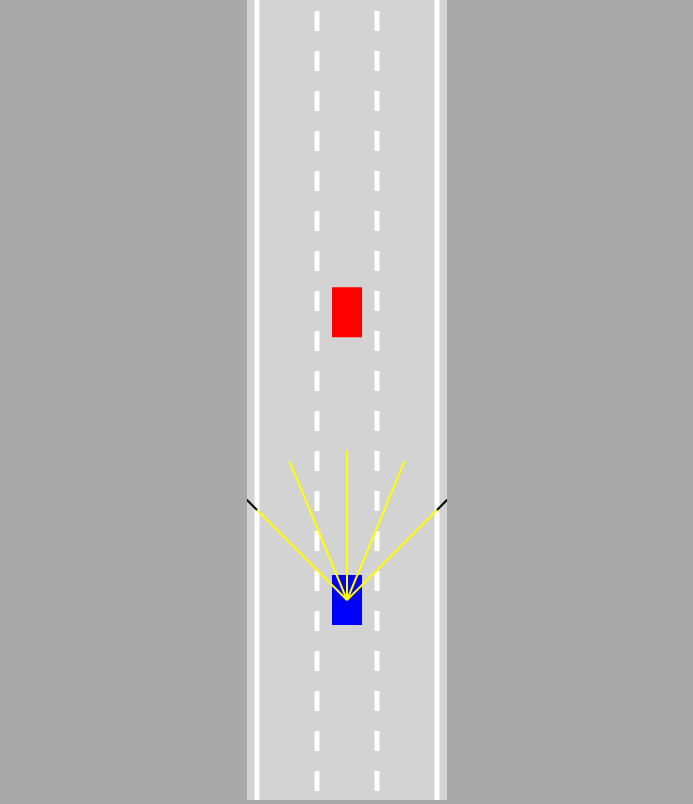
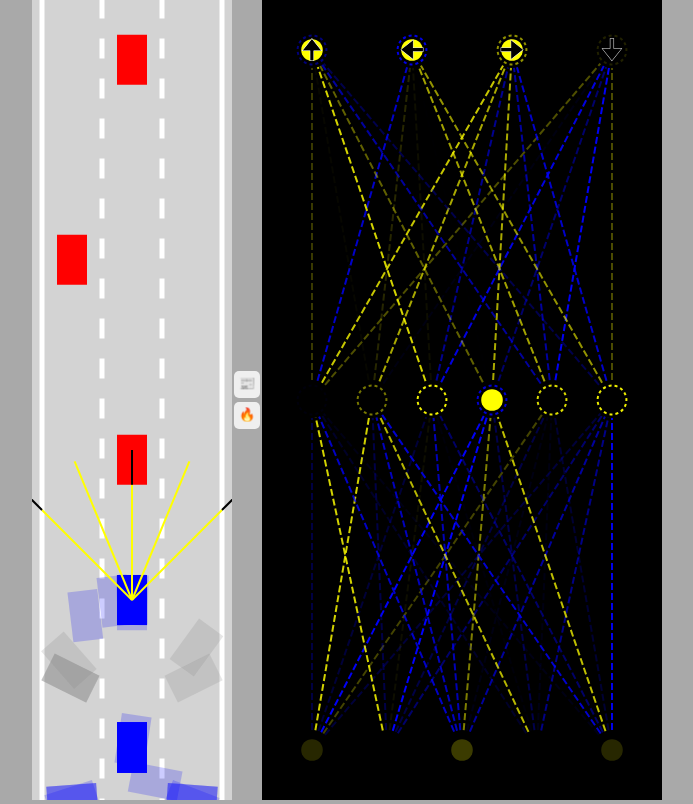
Before and after one commit to shashankbhosagi/selfdriving-car-simulation, a plain HTML site: page index.html in a window 1280 px wide. Shown: the whole page, without its empty margins (293-986 px from the left). Drawn offline with Linux system fonts and the light colour scheme; animation ran at ten frames a second.

Commit message:
Neural network complete you can save and delete the bestCar

```diff
--- a/car.js
+++ b/car.js
@@ -34,8 +34,6 @@ class Car {
       );
 
       const outputs = NeuralNetwork.feedForward(offsets, this.brain);
-
-      console.log(outputs);
 
       if (this.useBrain) {
         this.controls.forward = outputs[0];
@@ -126,12 +124,13 @@ class Car {
     this.y -= Math.cos(this.angle) * this.speed;
   }
 
-  draw(ctx, color) {
+  draw(ctx, color, drawSensor = false) {
     if (this.damaged) {
       ctx.fillStyle = "gray";
     } else {
       ctx.fillStyle = color;
     }
+
     ctx.beginPath();
     ctx.moveTo(this.polygon[0].x, this.polygon[0].y);
 
@@ -139,7 +138,7 @@ class Car {
       ctx.lineTo(this.polygon[i].x, this.polygon[i].y);
     }
     ctx.fill();
-    if (this.sensor) {
+    if (this.sensor && drawSensor) {
       this.sensor.draw(ctx);
     }
   }
--- a/index.html
+++ b/index.html
@@ -4,8 +4,14 @@
   <link rel="stylesheet" href="./styles.css" />
 </head>
 <body>
-  <canvas id="myCanvas"></canvas>
+  <canvas id="carCanvas"></canvas>
+  <div id="verticalButtons">
+    <button onclick="save()">📰</button>
+    <button onclick="discard()">🔥</button>
+  </div>
+  <canvas id="networkCanvas"></canvas>
   <script src="./network.js"></script>
+  <script src="./visualizer.js"></script>
   <script src="./sensor.js"></script>
   <script src="./utils.js"></script>
   <script src="./road.js"></script>
--- a/main.js
+++ b/main.js
@@ -1,34 +1,84 @@
-const canvas = document.getElementById("myCanvas");
+const carCanvas = document.getElementById("carCanvas");
 //? Why below line commented ?? Read learning number 1 from learnings.txt
 // canvas.height = window.innerHeight;
-canvas.width = 200;
+carCanvas.width = 200;
+const networkCanvas = document.getElementById("networkCanvas");
+networkCanvas.width = 400;
 
 // COntect to handel everything with car
-const ctx = canvas.getContext("2d");
-const road = new Road(canvas.width / 2, canvas.width * 0.9);
+const carCtx = carCanvas.getContext("2d");
+const networkCtx = networkCanvas.getContext("2d");
+const road = new Road(carCanvas.width / 2, carCanvas.width * 0.9);
 // const car = new Car(road.getLaneCenter(1), 100, 30, 50, "KEYS");
-const car = new Car(road.getLaneCenter(1), 100, 30, 50, "AI");
-const traffic = [new Car(road.getLaneCenter(1), -100, 30, 50, "DUMMY", 2)];
+// const car = new Car(road.getLaneCenter(1), 100, 30, 50, "AI");
+
+const N = 100;
+const cars = generateCars(N);
+let bestCar = cars[0];
+
+if (localStorage.getItem("bestBrain")) {
+  bestCar.brain = JSON.parse(localStorage.getItem("bestBrain"));
+}
+
+const traffic = [
+  new Car(road.getLaneCenter(1), -100, 30, 50, "DUMMY", 2),
+  new Car(road.getLaneCenter(0), -300, 30, 50, "DUMMY", 2),
+  new Car(road.getLaneCenter(1), -500, 30, 50, "DUMMY", 2),
+  new Car(road.getLaneCenter(2), -650, 30, 50, "DUMMY", 2),
+  new Car(road.getLaneCenter(0), -900, 30, 50, "DUMMY", 2),
+  new Car(road.getLaneCenter(1), -1000, 30, 50, "DUMMY", 2),
+  new Car(road.getLaneCenter(0), -1100, 30, 50, "DUMMY", 2),
+];
 
 animate();
 
-function animate() {
+function save() {
+  localStorage.setItem("bestBrain", JSON.stringify(bestCar.brain));
+}
+
+function discard() {
+  localStorage.removeItem("bestBrain");
+}
+
+function generateCars(N) {
+  const cars = [];
+  for (let i = 1; i <= N; i++) {
+    cars.push(new Car(road.getLaneCenter(1), 100, 30, 50, "AI"));
+  }
+  return cars;
+}
+
+function animate(time) {
   for (let i = 0; i < traffic.length; i++) {
     traffic[i].update(road.borders, []);
   }
+  for (let i = 0; i < cars.length; i++) {
+    cars[i].update(road.borders, traffic);
+  }
+  bestCar = cars.find((c) => c.y == Math.min(...cars.map((c) => c.y)));
 
-  car.update(road.borders, traffic);
-  canvas.height = window.innerHeight;
+  carCanvas.height = window.innerHeight;
+  networkCanvas.height = window.innerHeight;
 
-  ctx.save();
-  ctx.translate(0, -car.y + canvas.height * 0.75);
+  carCtx.save();
+  carCtx.translate(0, -bestCar.y + carCanvas.height * 0.75);
 
-  road.draw(ctx);
+  road.draw(carCtx);
   for (let i = 0; i < traffic.length; i++) {
-    traffic[i].draw(ctx, "red");
+    traffic[i].draw(carCtx, "red");
   }
-  car.draw(ctx, "blue");
-  ctx.restore();
+
+  carCtx.globalAlpha = 0.2;
+  for (let i = 0; i < cars.length; i++) {
+    cars[i].draw(carCtx, "blue");
+  }
+  carCtx.globalAlpha = 1;
+  bestCar.draw(carCtx, "blue", true);
+
+  carCtx.restore();
   //   Calls animate method again and again which gives illusion of movement
+  networkCtx.lineDashOffset = -time / 50;
+  Visualizer.drawNetwork(networkCtx, bestCar.brain);
+
   requestAnimationFrame(animate);
 }
--- a/styles.css
+++ b/styles.css
@@ -2,10 +2,30 @@ body{
     margin:0;
     background-color: darkgray;
     overflow: hidden;
-    text-align: center;
-
+    display: flex;
+    justify-content: center;
+    align-items: center;
+}
+#verticalButtons{
+    display: flex;
+    flex-direction: column;
 }
 
-#myCanvas{
+button{
+    border: none;
+    border-radius: 5px;
+    padding: 5px 5px 7px 5px;
+    margin: 2px;
+    cursor: pointer;
+}
+
+button:hover{
+    background: blue;
+}
+
+#carCanvas{
     background: lightgray;
 }
+#networkCanvas{
+    background: black;
+}
--- a/utils.js
+++ b/utils.js
@@ -37,3 +37,11 @@ function polysIntersect(poly1, poly2) {
   }
   return false;
 }
+
+function getRGBA(value) {
+  const alpha = Math.abs(value);
+  const R = value < 0 ? 0 : 255;
+  const G = R;
+  const B = value > 0 ? 0 : 255;
+  return "rgba(" + R + "," + G + "," + B + "," + alpha + ")";
+}
--- /dev/null
+++ b/visualizer.js
@@ -0,0 +1,103 @@
+class Visualizer {
+  static drawNetwork(ctx, network) {
+    const margin = 50;
+    const left = margin;
+    const top = margin;
+    const width = ctx.canvas.width - margin * 2;
+    const height = ctx.canvas.height - margin * 2;
+
+    const levelHeight = height / network.levels.length;
+
+    for (let i = network.levels.length - 1; i >= 0; i--) {
+      const levelTop =
+        top +
+        lerp(
+          height - levelHeight,
+          0,
+          network.levels.length == 1 ? 0.5 : i / (network.levels.length - 1)
+        );
+
+      ctx.setLineDash([7, 3]);
+      Visualizer.drawLevel(
+        ctx,
+        network.levels[i],
+        left,
+        levelTop,
+        width,
+        levelHeight,
+        i == network.levels.length - 1 ? ["🠉", "🠈", "🠊", "🠋"] : []
+      );
+    }
+  }
+
+  static drawLevel(ctx, level, left, top, width, height, outputLabels) {
+    const right = left + width;
+    const bottom = top + height;
+
+    const { inputs, outputs, weights, biases } = level;
+
+    for (let i = 0; i < inputs.length; i++) {
+      for (let j = 0; j < outputs.length; j++) {
+        ctx.beginPath();
+        ctx.moveTo(Visualizer.#getNodeX(inputs, i, left, right), bottom);
+        ctx.lineTo(Visualizer.#getNodeX(outputs, j, left, right), top);
+        ctx.lineWidth = 2;
+        ctx.strokeStyle = getRGBA(weights[i][j]);
+        ctx.stroke();
+      }
+    }
+
+    const nodeRadius = 18;
+    for (let i = 0; i < inputs.length; i++) {
+      const x = Visualizer.#getNodeX(inputs, i, left, right);
+      ctx.beginPath();
+      ctx.arc(x, bottom, nodeRadius, 0, Math.PI * 2);
+      ctx.fillStyle = "black";
+      ctx.fill();
+      ctx.beginPath();
+      ctx.arc(x, bottom, nodeRadius * 0.6, 0, Math.PI * 2);
+      ctx.fillStyle = getRGBA(inputs[i]);
+      ctx.fill();
+    }
+
+    for (let i = 0; i < outputs.length; i++) {
+      const x = Visualizer.#getNodeX(outputs, i, left, right);
+      ctx.beginPath();
+      ctx.arc(x, top, nodeRadius, 0, Math.PI * 2);
+      ctx.fillStyle = "black";
+      ctx.fill();
+      ctx.beginPath();
+      ctx.arc(x, top, nodeRadius * 0.6, 0, Math.PI * 2);
+      ctx.fillStyle = getRGBA(outputs[i]);
+      ctx.fill();
+
+      ctx.beginPath();
+      ctx.lineWidth = 2;
+      ctx.arc(x, top, nodeRadius * 0.8, 0, Math.PI * 2);
+      ctx.strokeStyle = getRGBA(biases[i]);
+      ctx.setLineDash([3, 3]);
+      ctx.stroke();
+      ctx.setLineDash([]);
+
+      if (outputLabels[i]) {
+        ctx.beginPath();
+        ctx.textAlign = "center";
+        ctx.textBaseline = "middle";
+        ctx.fillStyle = "black";
+        ctx.strokeStyle = "white";
+        ctx.font = nodeRadius * 1.5 + "px Arial";
+        ctx.fillText(outputLabels[i], x, top + nodeRadius * 0.1);
+        ctx.lineWidth = 0.5;
+        ctx.strokeText(outputLabels[i], x, top + nodeRadius * 0.1);
+      }
+    }
+  }
+
+  static #getNodeX(nodes, index, left, right) {
+    return lerp(
+      left,
+      right,
+      nodes.length == 1 ? 0.5 : index / (nodes.length - 1)
+    );
+  }
+}
```
